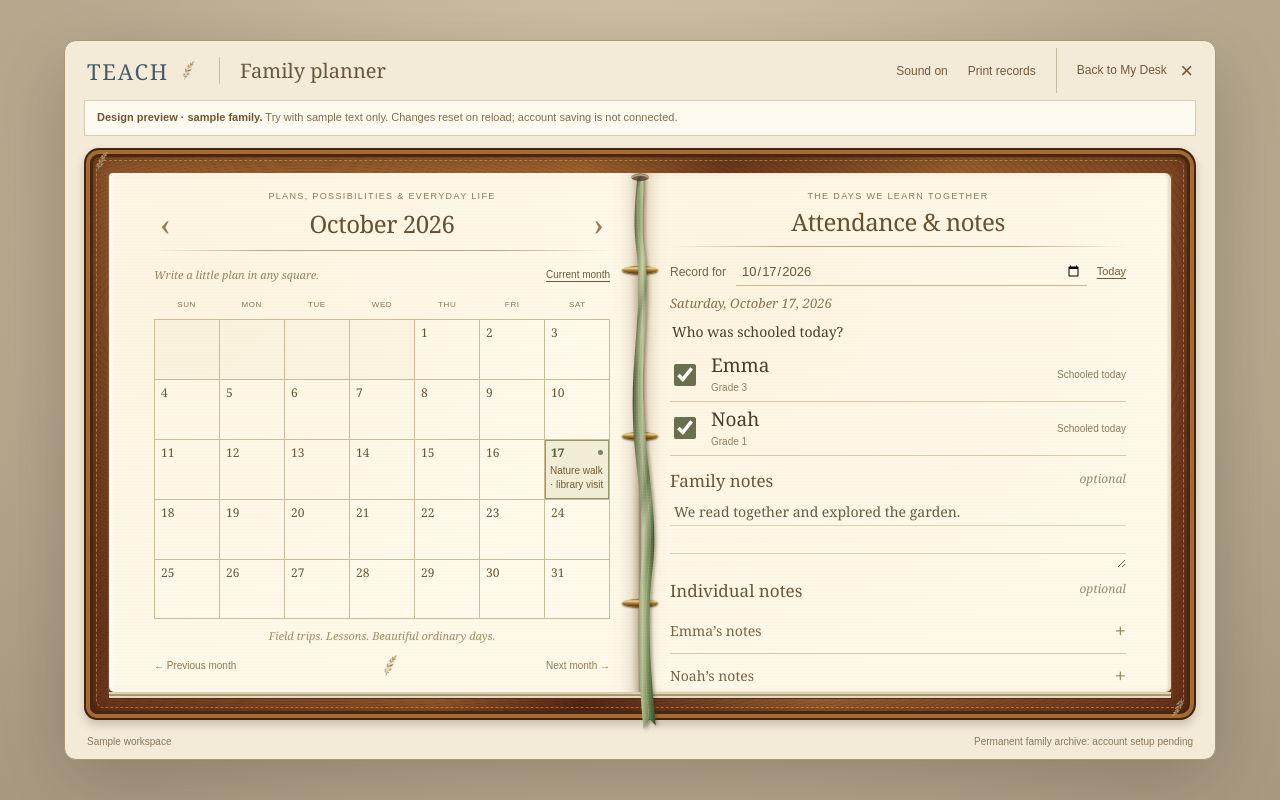
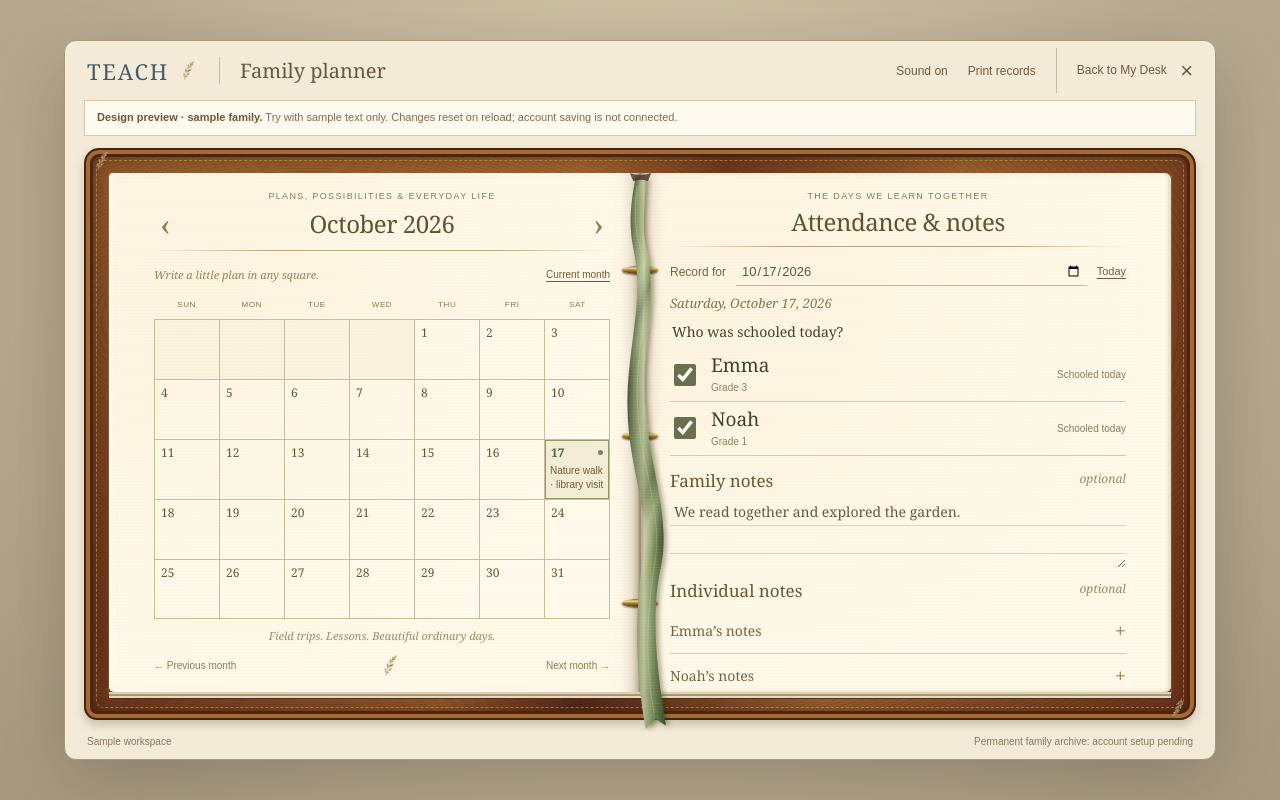
Before and after one commit to JPhoenix-9/TEACH, a Next.js app: page /planner/preview in a window 1280 px wide. Built offline with nearby package versions, Linux system fonts and the light colour scheme.

Commit message:
Widen the satin bookmark and recess its attachment into the binding

```diff
--- a/app/planner/preview/ClothRibbon.js
+++ b/app/planner/preview/ClothRibbon.js
@@ -11,7 +11,6 @@ export default function ClothRibbon({className}){
     <use href="#ribbon-shape" fill="url(#ribbon-shade)"/>
     <use href="#ribbon-shape" fill="url(#ribbon-weave)"/>
     <path d="M21 18 C18 69 21 83 25 105 C36 176 18 242 22 321 C25 400 45 463 37 530 C29 603 29 671 37 736" fill="none" stroke="#e0e5bb" strokeWidth=".7" opacity=".4"/>
-    <ellipse cx="24" cy="6" rx="13" ry="5" fill="#3e2d1f" opacity=".7"/>
-    <path d="M11 6 Q24 -1 37 6" fill="none" stroke="#b7a17b" strokeWidth="2.5"/>
+    <path d="M15 0 Q24 5 34 0 L31 11 Q24 7 18 11Z" fill="#36281b" opacity=".75"/>
   </svg>;
 }
```
Also changed, not shown: app/planner/preview/planner.module.css.
